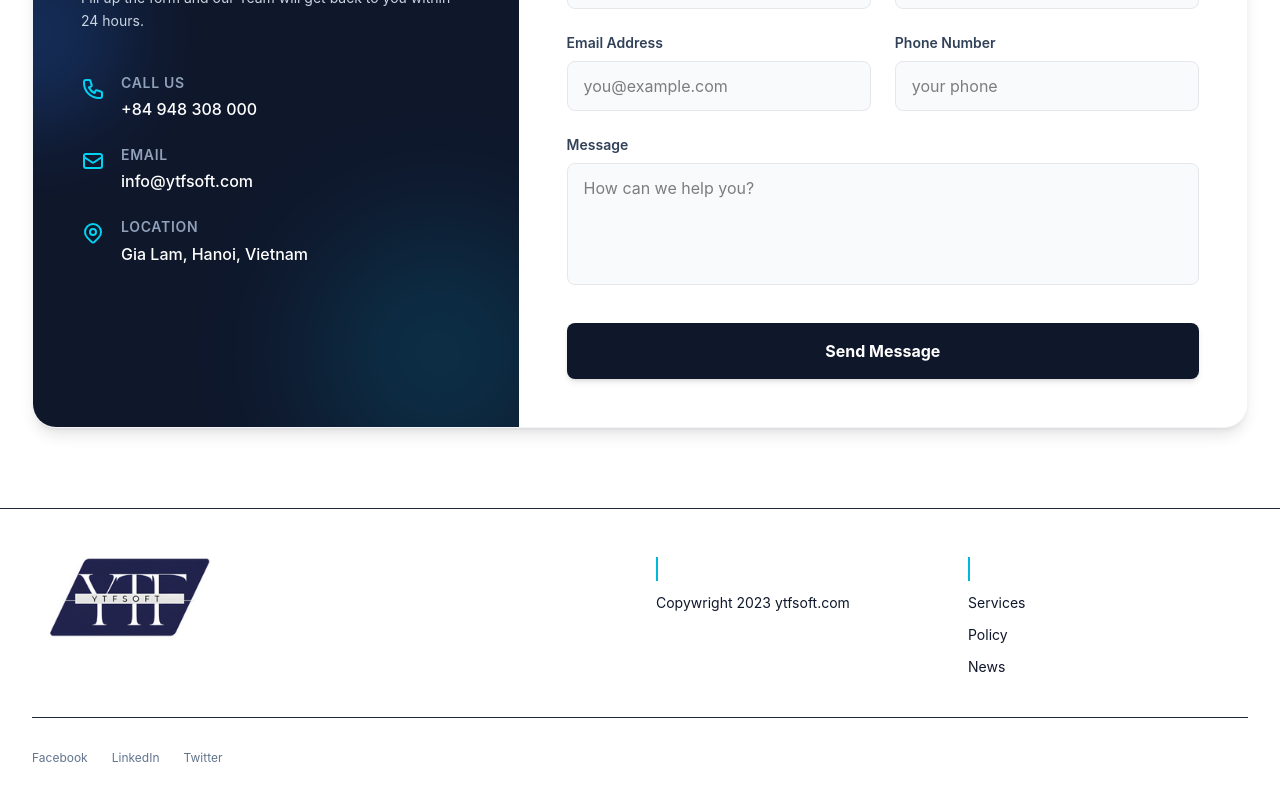
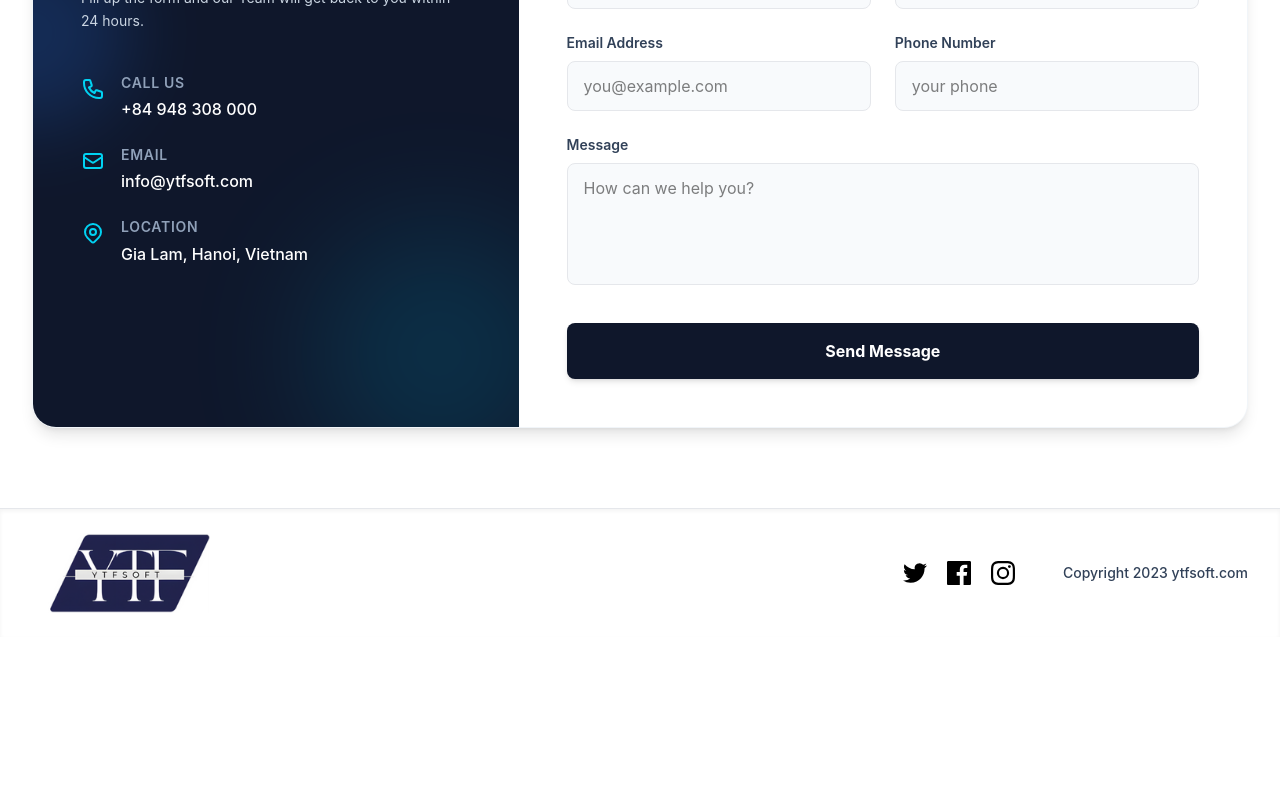
Before and after one commit to haosu0906/ytfsoft-landing-page, a React (Vite) app: page / in a window 1280 px wide. Shown: the part 6512-7312 px from the top of the page. After the commit the page ends 7149 px from the top, so only its background shows below. Built offline with nearby package versions, Linux system fonts and the light colour scheme.

Commit message:
sửa lại footer

```diff
--- a/src/components/Footer.jsx
+++ b/src/components/Footer.jsx
@@ -1,46 +1,37 @@
 import logoImg from '../assets/logo.png';
 
-const Footer = () =>{
+const Footer = () => {
   return (
-        <footer className="bg-white text-slate-900 py-12 mt-auto border-t border-slate-800">
+    <footer className="bg-white py-6 border-t border-gray-200 shadow-inner mt-auto">
       <div className="max-w-7xl mx-auto px-4 sm:px-6 lg:px-8">
-                <div className="grid grid-cols-1 md:grid-cols-4 gap-8 mb-10 text-sm">
-                  <div className="col-span-1 md:col-span-2 space-y-3">
-                     <div className="flex items-center gap-2 mb-3">
-                         <div className="flex-shrinl-0 flex items-center cursor-pointer">
+        <div className="flex flex-col md:flex-row justify-between items-center gap-6">
+
+          <div className="flex items-center">
             <img src={logoImg} alt="logo" className="h-20 w-auto" />
           </div>
 
+          <div className="flex flex-col md:flex-row items-center gap-6 md:gap-12">
+            <div className="flex items-center gap-5">
+              <a href="#" className="text-slate-900 hover:text-cyan-500 transition-colors transform hover:scale-110">
+                <svg className="w-6 h-6 fill-currentColor" viewBox="0 0 24 24"><path d="M23.953 4.57a10 10 0 01-2.825.775 4.958 4.958 0 002.163-2.723c-.951.555-2.005.959-3.127 1.184a4.92 4.92 0 00-8.384 4.482C7.69 8.095 4.067 6.13 1.64 3.162a4.822 4.822 0 00-.666 2.475c0 1.71.87 3.213 2.188 4.096a4.904 4.904 0 01-2.228-.616v.06a4.923 4.923 0 003.946 4.827 4.996 4.996 0 01-2.212.085 4.936 4.936 0 004.604 3.417 9.867 9.867 0 01-6.102 2.105c-.39 0-.779-.023-1.17-.067a13.995 13.995 0 007.557 2.209c9.053 0 13.998-7.496 13.998-13.985 0-.21 0-.42-.015-.63A9.935 9.935 0 0024 4.59z"/></svg>
+              </a>
+              <a href="#" className="text-slate-900 hover:text-cyan-500 transition-colors transform hover:scale-110">
+                <svg className="w-6 h-6 fill-currentColor" viewBox="0 0 24 24"><path d="M22.675 0h-21.35c-.732 0-1.325.593-1.325 1.325v21.351c0 .731.593 1.324 1.325 1.324h11.495v-9.294h-3.128v-3.622h3.128v-2.671c0-3.1 1.893-4.788 4.659-4.788 1.325 0 2.463.099 2.795.143v3.24l-1.918.001c-1.504 0-1.795.715-1.795 1.763v2.313h3.587l-.467 3.622h-3.12v9.293h6.116c.73 0 1.323-.593 1.323-1.325v-21.35c0-.732-.593-1.325-1.325-1.325z"/></svg>
+              </a>
+              <a href="#" className="text-slate-900 hover:text-cyan-500 transition-colors transform hover:scale-110">
+                <svg className="w-6 h-6 fill-currentColor" viewBox="0 0 24 24"><path d="M12 2.163c3.204 0 3.584.012 4.85.07 3.252.148 4.771 1.691 4.919 4.919.058 1.265.069 1.645.069 4.849 0 3.205-.012 3.584-.069 4.849-.149 3.225-1.664 4.771-4.919 4.919-1.266.058-1.644.07-4.85.07-3.204 0-3.584-.012-4.849-.07-3.26-.149-4.771-1.699-4.919-4.92-.058-1.265-.07-1.644-.07-4.849 0-3.204.013-3.583.07-4.849.149-3.227 1.664-4.771 4.919-4.919 1.266-.057 1.645-.069 4.849-.069zM12 0C8.741 0 8.333.014 7.053.072 2.695.272.273 2.69.073 7.052.014 8.333 0 8.741 0 12c0 3.259.014 3.668.072 4.948.2 4.358 2.618 6.78 6.98 6.98C8.333 23.986 8.741 24 12 24c3.259 0 3.668-.014 4.948-.072 4.354-.2 6.782-2.618 6.979-6.98.059-1.28.073-1.689.073-4.948 0-3.259-.014-3.667-.072-4.947-.196-4.354-2.617-6.78-6.979-6.98C15.668.014 15.259 0 12 0zm0 5.838a6.162 6.162 0 100 12.324 6.162 6.162 0 000-12.324zM12 16a4 4 0 110-8 4 4 0 010 8zm6.406-11.845a1.44 1.44 0 100 2.881 1.44 1.44 0 000-2.881z"/></svg>
+              </a>
             </div>
 
-                  </div>
-
-                  <div className="space-y-3">
-                    <h4 className="text-white font-semibold text-base mb-3 border-l-2 border-cyan-500 pl-2">Contact</h4>
-                    <p>Copywright 2023 ytfsoft.com</p>
-
-                  </div>
-
-                  <div className="space-y-3">
-                        <h4 className="text-white font-semibold text-base mb-3 border-l-2 border-cyan-500 pl-2">About us</h4>
-                        <a href="#" className="block hover:text-cyan-400 transition">Services</a>
-                        <a href="#" className="block hover:text-cyan-400 transition">Policy</a>
-                        <a href="#" className="block hover:text-cyan-400 transition">News</a>
-                  </div>
-
-                </div>
-                <div className="border-t border-slate-800 pt-8 mt-8 text-xs text-slate-500 flex flex-col md:flex-row justify-between gap-4 items-center">
-
-                      <div className="flex space-x-6">
-                        <a href="#" className="hover:text-white transition duration-300">Facebook</a>
-                        <a href="#" className="hover:text-white transition duration-300">LinkedIn</a>
-                        <a href="#" className="hover:text-white transition duration-300">Twitter</a>
+            <div className="text-sm text-slate-700 font-medium">
+              Copyright 2023 ytfsoft.com
             </div>
           </div>
 
         </div>
+      </div>
     </footer>
-    )
-}
+  );
+};
 
-export default Footer
+export default Footer;
```
Lines whose indentation alone changed are shown as unchanged.
